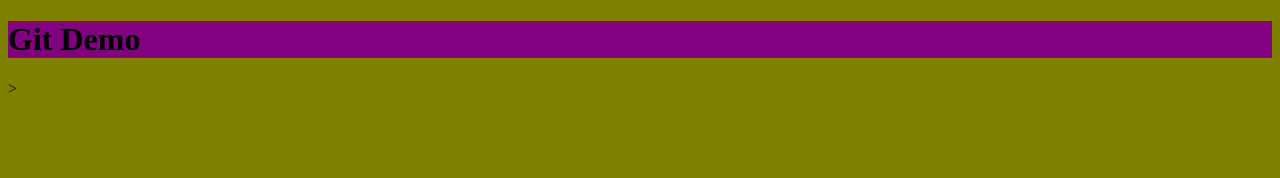
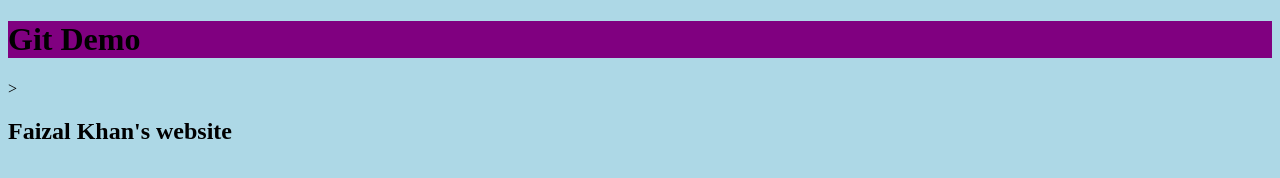
Before and after one commit to rk14283/gitColtSteele, a plain HTML site: page index.html in a window 1280 px wide. Drawn offline with Linux system fonts and the light colour scheme.

Commit message:
subtle changes

```diff
--- a/index.html
+++ b/index.html
@@ -9,6 +9,7 @@
 </head>
 <body>
     <h1>Git Demo</h1>>
+    <h2>Faizal Khan's website</h2>
     <script src ="app.js"></script>
 </body>
 </html>
--- a/styles.css
+++ b/styles.css
@@ -1,5 +1,5 @@
 body {
-    background-color: olive;
+    background-color: lightblue;
 }
 
 
```
